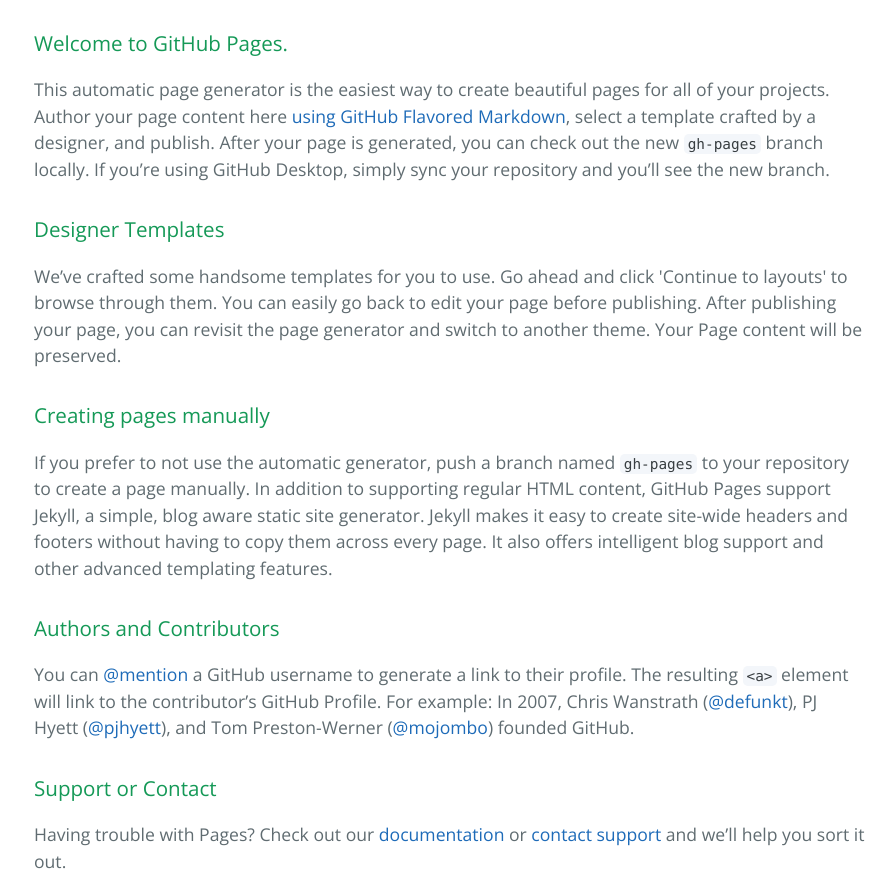
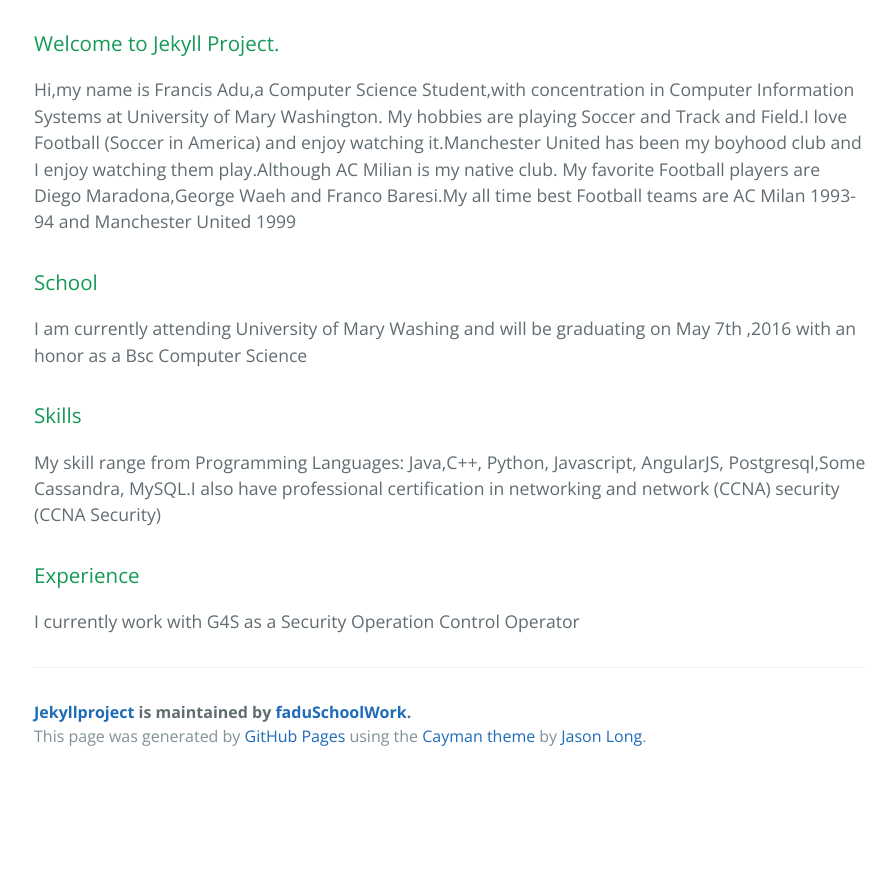
Before and after one commit to faduSchoolWork/JekyllProject, a plain HTML site: page index.html in a window 1280 px wide. Shown: the part 340-1217 px from the top of the page, without its empty margins (190-1086 px from the left). After the commit the page ends 1120 px from the top, so only its background shows below. Drawn offline with nearby package versions, Linux system fonts and the light colour scheme.

```diff
--- a/index.html
+++ b/index.html
@@ -20,29 +20,26 @@
 
     <section class="main-content">
       <h3>
-<a id="welcome-to-github-pages" class="anchor" href="#welcome-to-github-pages" aria-hidden="true"><span aria-hidden="true" class="octicon octicon-link"></span></a>Welcome to GitHub Pages.</h3>
+<a id="welcome-to-jekyll-project" class="anchor" href="#welcome-to-jekyll-project" aria-hidden="true"><span aria-hidden="true" class="octicon octicon-link"></span></a>Welcome to Jekyll Project.</h3>
 
-<p>This automatic page generator is the easiest way to create beautiful pages for all of your projects. Author your page content here <a href="https://guides.github.com/features/mastering-markdown/">using GitHub Flavored Markdown</a>, select a template crafted by a designer, and publish. After your page is generated, you can check out the new <code>gh-pages</code> branch locally. If you’re using GitHub Desktop, simply sync your repository and you’ll see the new branch.</p>
+<p>Hi,my name is Francis Adu,a Computer Science Student,with concentration in Computer Information Systems at University of Mary Washington.
+My hobbies are playing Soccer and Track and Field.I love Football (Soccer in America) and enjoy watching it.Manchester United has been my boyhood club and I enjoy watching them play.Although AC Milian is my native club.
+My favorite Football players are Diego Maradona,George Waeh and Franco Baresi.My all time best Football teams are AC Milan 1993-94 and Manchester United 1999  </p>
 
 <h3>
-<a id="designer-templates" class="anchor" href="#designer-templates" aria-hidden="true"><span aria-hidden="true" class="octicon octicon-link"></span></a>Designer Templates</h3>
+<a id="school" class="anchor" href="#school" aria-hidden="true"><span aria-hidden="true" class="octicon octicon-link"></span></a>School</h3>
 
-<p>We’ve crafted some handsome templates for you to use. Go ahead and click 'Continue to layouts' to browse through them. You can easily go back to edit your page before publishing. After publishing your page, you can revisit the page generator and switch to another theme. Your Page content will be preserved.</p>
+<p>I am currently attending University of Mary Washing and will be graduating on May 7th ,2016 with an honor as a Bsc Computer Science  </p>
 
 <h3>
-<a id="creating-pages-manually" class="anchor" href="#creating-pages-manually" aria-hidden="true"><span aria-hidden="true" class="octicon octicon-link"></span></a>Creating pages manually</h3>
+<a id="skills" class="anchor" href="#skills" aria-hidden="true"><span aria-hidden="true" class="octicon octicon-link"></span></a>Skills</h3>
 
-<p>If you prefer to not use the automatic generator, push a branch named <code>gh-pages</code> to your repository to create a page manually. In addition to supporting regular HTML content, GitHub Pages support Jekyll, a simple, blog aware static site generator. Jekyll makes it easy to create site-wide headers and footers without having to copy them across every page. It also offers intelligent blog support and other advanced templating features.</p>
+<p>My skill range from Programming Languages: Java,C++, Python, Javascript, AngularJS, Postgresql,Some Cassandra, MySQL.I also have professional certification in networking and network (CCNA) security (CCNA Security)</p>
 
 <h3>
-<a id="authors-and-contributors" class="anchor" href="#authors-and-contributors" aria-hidden="true"><span aria-hidden="true" class="octicon octicon-link"></span></a>Authors and Contributors</h3>
+<a id="experience" class="anchor" href="#experience" aria-hidden="true"><span aria-hidden="true" class="octicon octicon-link"></span></a>Experience</h3>
 
-<p>You can <a href="https://help.github.com/articles/basic-writing-and-formatting-syntax/#mentioning-users-and-teams" class="user-mention">@mention</a> a GitHub username to generate a link to their profile. The resulting <code>&lt;a&gt;</code> element will link to the contributor’s GitHub Profile. For example: In 2007, Chris Wanstrath (<a href="https://github.com/defunkt" class="user-mention">@defunkt</a>), PJ Hyett (<a href="https://github.com/pjhyett" class="user-mention">@pjhyett</a>), and Tom Preston-Werner (<a href="https://github.com/mojombo" class="user-mention">@mojombo</a>) founded GitHub.</p>
-
-<h3>
-<a id="support-or-contact" class="anchor" href="#support-or-contact" aria-hidden="true"><span aria-hidden="true" class="octicon octicon-link"></span></a>Support or Contact</h3>
-
-<p>Having trouble with Pages? Check out our <a href="https://help.github.com/pages">documentation</a> or <a href="https://github.com/contact">contact support</a> and we’ll help you sort it out.</p>
+<p>I currently work with G4S as a Security Operation Control Operator  </p>
 
       <footer class="site-footer">
         <span class="site-footer-owner"><a href="https://github.com/faduSchoolWork/JekyllProject">Jekyllproject</a> is maintained by <a href="https://github.com/faduSchoolWork">faduSchoolWork</a>.</span>
```
Also changed, not shown: params.json (+1 -1 lines).
